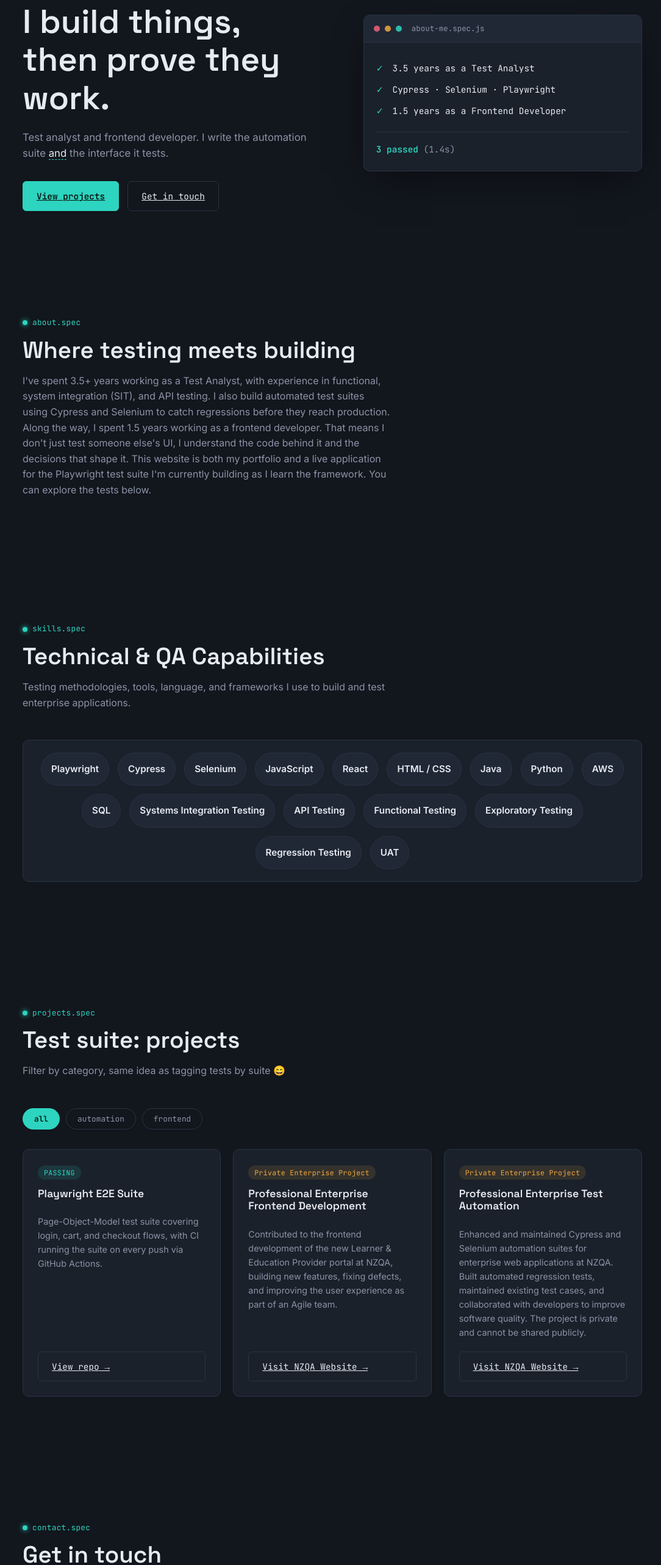
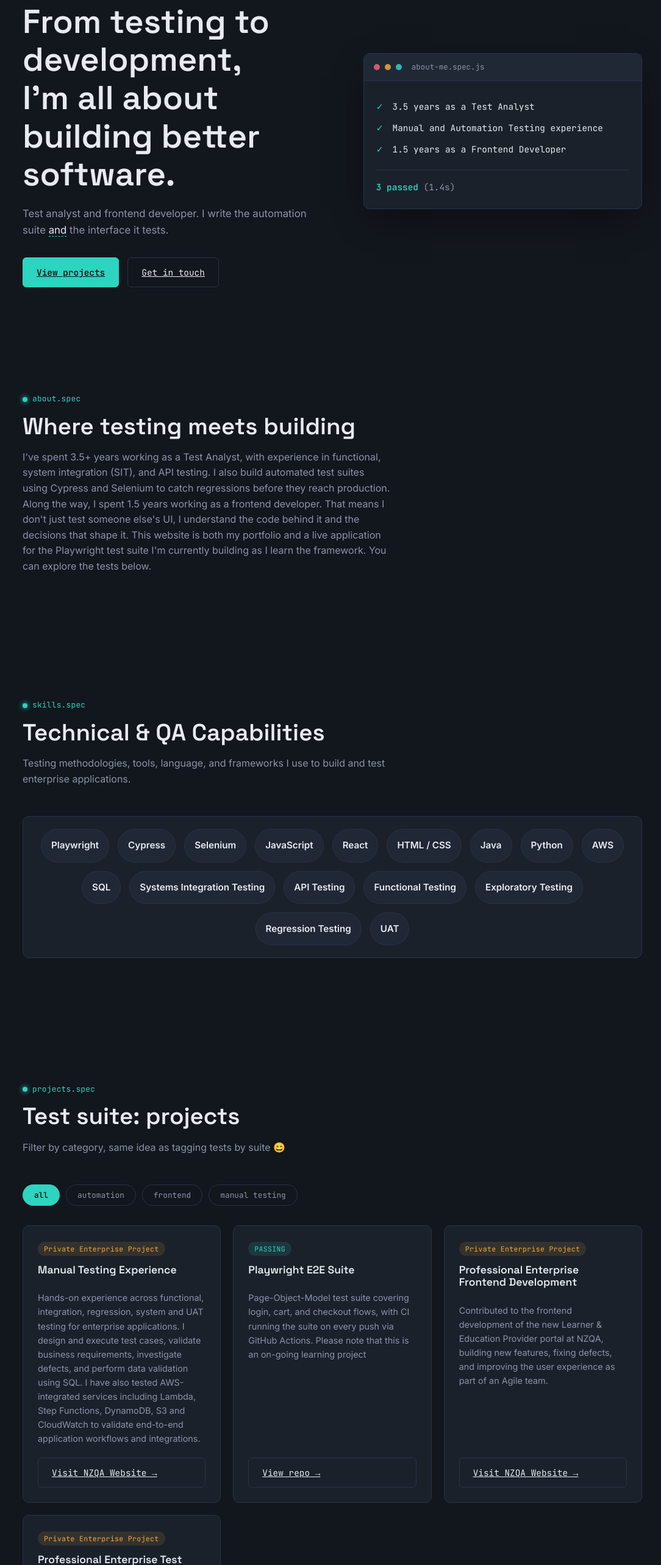
Before and after one commit to Rithy37/rithy-portfolio, a React (Vite) app: page / in a window 1280 px wide. Shown: the part 200-2766 px from the top of the page at 61% size, without its empty margins (95-1179 px from the left). Built offline with nearby package versions, Linux system fonts and the light colour scheme.

Commit message:
Updates contact

```diff
--- a/src/components/Contact.jsx
+++ b/src/components/Contact.jsx
@@ -24,14 +24,40 @@ function Contact() {
     return nextErrors
   }
 
-  const handleSubmit = (e) => {
-    e.preventDefault()
-    const nextErrors = validate()
-    setErrors(nextErrors)
-    if (Object.keys(nextErrors).length === 0) {
+  const handleSubmit = async (e) => {
+  e.preventDefault()
+
+  const nextErrors = validate()
+  setErrors(nextErrors)
+
+  if (Object.keys(nextErrors).length > 0) return
+
+  try {
+    const response = await fetch('https://formspree.io/f/xvkpvpzb', {
+      method: 'POST',
+      headers: {
+        'Accept': 'application/json',
+        'Content-Type': 'application/json'
+      },
+      body: JSON.stringify({
+        name: values.name,
+        email: values.email,
+        message: values.message,
+        _subject: 'New portfolio message',
+        _replyto: values.email
+      })
+    })
+
+    if (response.ok) {
       setSubmitted(true)
+      setValues({ name: '', email: '', message: '' })
+    } else {
+      alert('Something went wrong. Please try again.')
     }
+  } catch (error) {
+    alert('Failed to send message. Please try again later.')
   }
+}
 
   if (submitted) {
     return (
--- a/src/components/Hero.jsx
+++ b/src/components/Hero.jsx
@@ -3,7 +3,7 @@ import './Hero.css'
 
 const ASSERTIONS = [
   '3.5 years as a Test Analyst',
-  'Cypress · Selenium · Playwright',
+  'Manual and Automation Testing experience',
   '1.5 years as a Frontend Developer',
 ]
 
@@ -26,7 +26,7 @@ function Hero() {
         <div className="hero-copy">
           <p className="section-label">RUNNING hero.spec.js</p>
           <h1 className="hero-title">
-            I build things,<br />then prove they work.
+            From testing to development,<br />I’m all about building better software.
           </h1>
           <p className="hero-subtitle">
             Test analyst and frontend developer. I write the automation
--- a/src/components/Projects.jsx
+++ b/src/components/Projects.jsx
@@ -5,14 +5,25 @@ const FILTERS = [
   { id: 'all', label: 'all' },
   { id: 'automation', label: 'automation' },
   { id: 'frontend', label: 'frontend' },
+  { id: 'manual', label: 'manual testing' },
 ]
 
 const PROJECTS = [
   {
+    id: 'manual-testing',
+    name: 'Manual Testing Experience',
+    description:
+      'Hands-on experience across functional, integration, regression, system and UAT testing for enterprise applications. I design and execute test cases, validate business requirements, investigate defects, and perform data validation using SQL. I have also tested AWS-integrated services including Lambda, Step Functions, DynamoDB, S3 and CloudWatch to validate end-to-end application workflows and integrations.',
+    tags: ['manual'],
+    status: 'Private Enterprise Project',
+    url: 'https://www2.nzqa.govt.nz/',
+    linkLabel: 'Visit NZQA Website',
+  },
+  {
     id: 'playwright-suite',
     name: 'Playwright E2E Suite',
     description:
-      'Page-Object-Model test suite covering login, cart, and checkout flows, with CI running the suite on every push via GitHub Actions.',
+      'Page-Object-Model test suite covering login, cart, and checkout flows, with CI running the suite on every push via GitHub Actions. Please note that this is an on-going learning project',
     tags: ['automation'],
     status: 'PASSING',
     url: 'https://github.com/Rithy37/playWrightProject',
```
